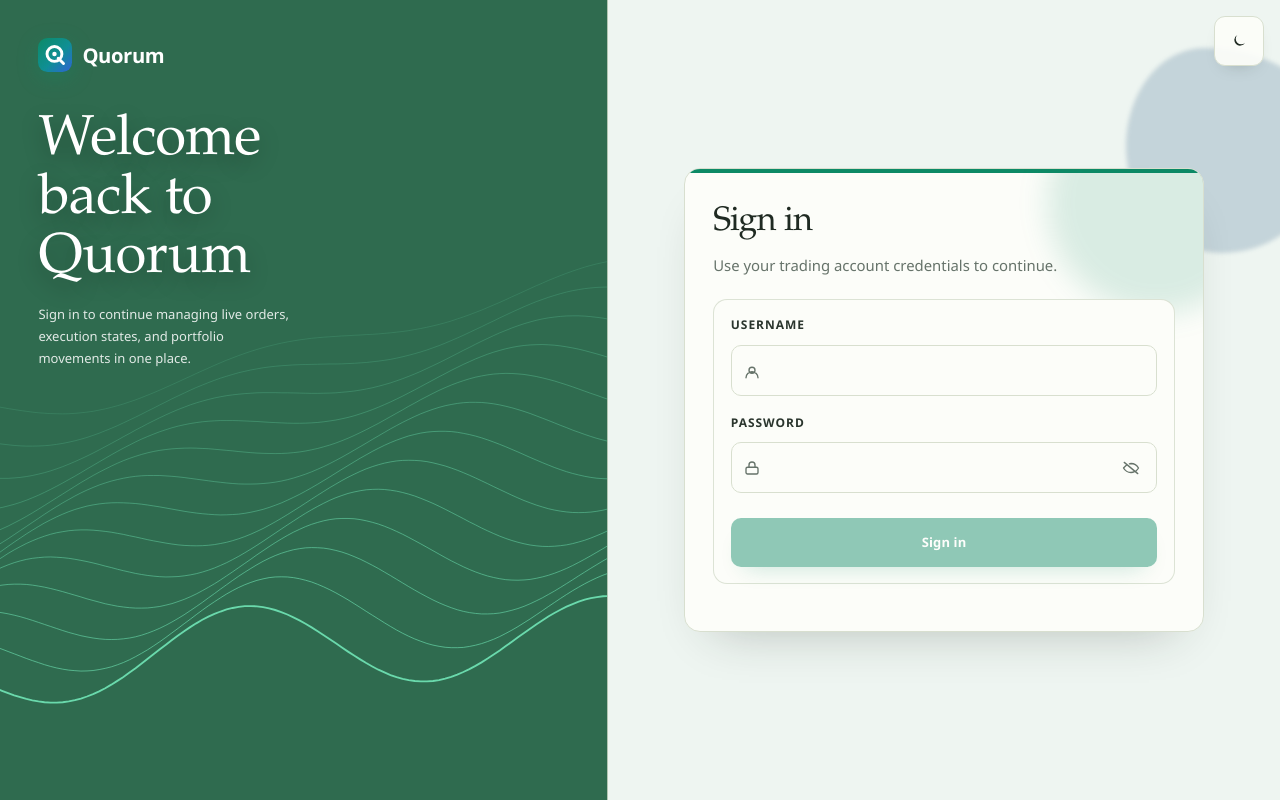
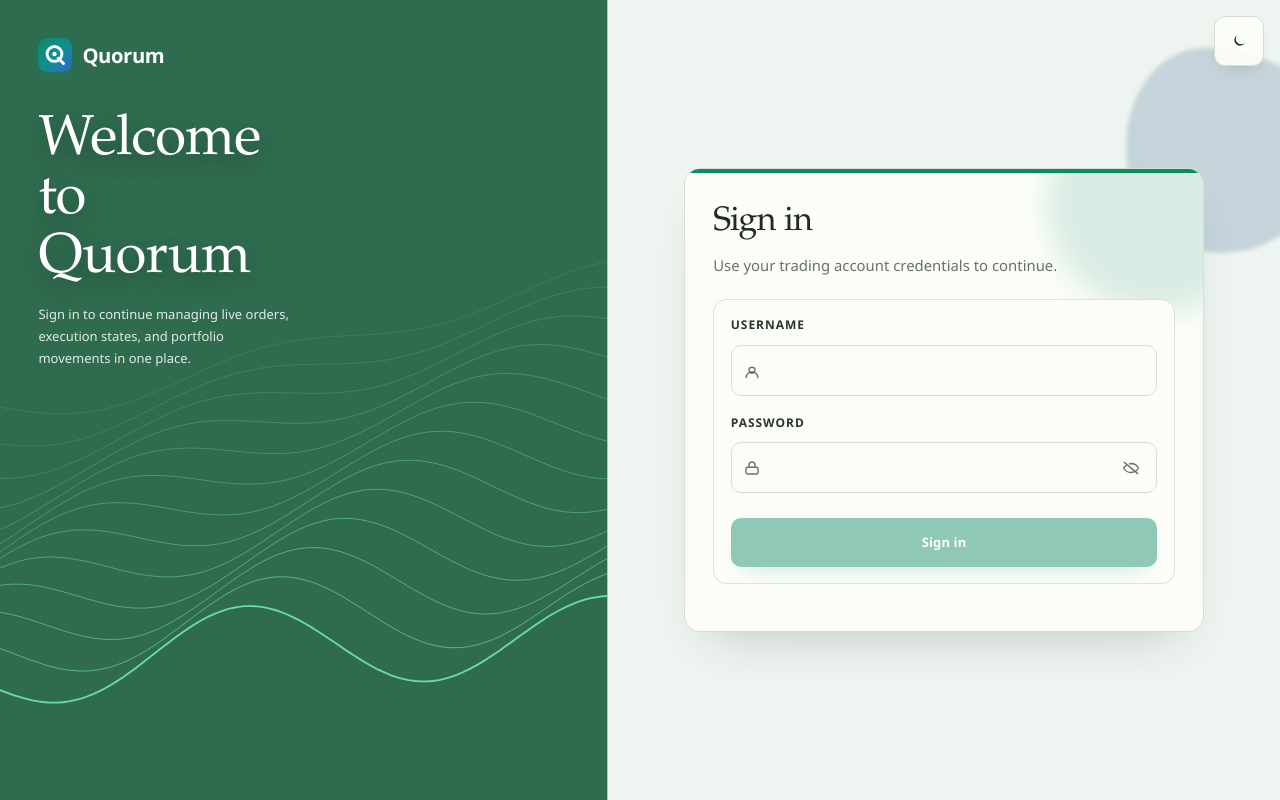
Before and after one commit to IM-RAHUL-RAJ/k8s-solution, an Angular app in the folder frontend/: page /sign-in in a window 1280 px wide. Built offline with nearby package versions, Linux system fonts and the light colour scheme.

Commit message:
REfactored UI

```diff
--- a/frontend/src/app/components/users/login/login.component.html
+++ b/frontend/src/app/components/users/login/login.component.html
@@ -26,7 +26,7 @@
     </a>
 
     <div class="login__aside-copy">
-      <p class="login__aside-title">Welcome<br />back to Quorum</p>
+      <p class="login__aside-title">Welcome<br /> to Quorum</p>
       <p class="login__aside-text">Sign in to continue managing live orders, execution states, and portfolio movements in one place.</p>
     </div>
 
```
